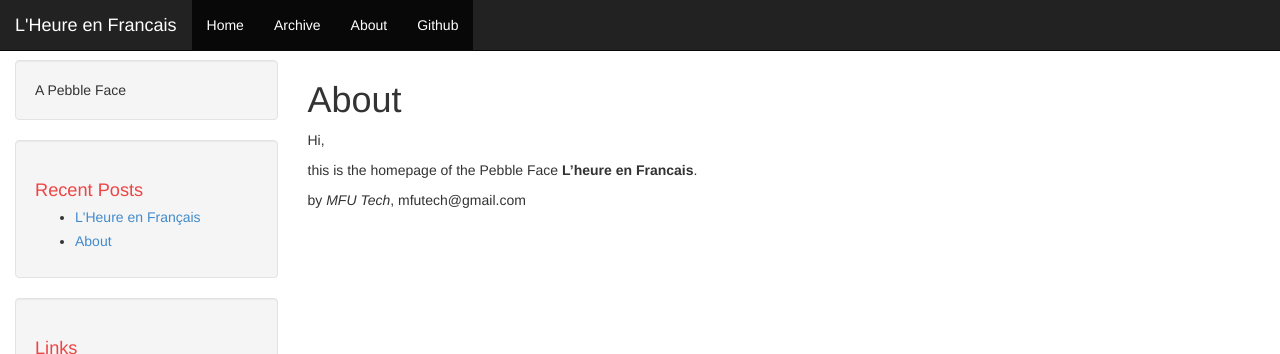
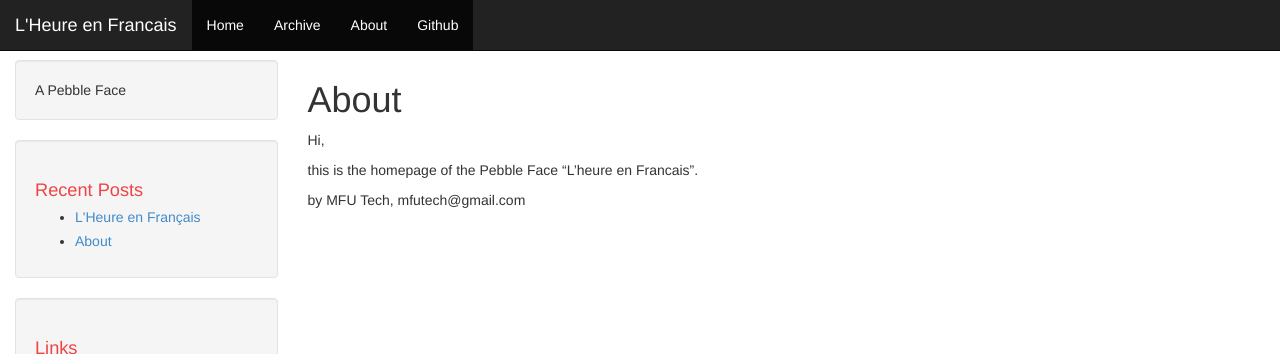
Before and after one commit to mfutech/PF_HeureEnFrancais, a Jekyll site: the page built from _posts/2015-02-01-about.md, in a window 1280 px wide. Shown: the top 354 px of the page. Built offline with Jekyll 4.4.1, drawn with Linux system fonts in a browser that asks for light colours; Markdown is read by kramdown in place of the engine named in the settings.

Commit message:
update 2015-02-18 22:47:53 +0100

```diff
--- a/_posts/2015-02-01-about.md
+++ b/_posts/2015-02-01-about.md
@@ -7,6 +7,6 @@
 
 Hi,
 
-this is the homepage of the Pebble Face __L'heure en Francais__.
+this is the homepage of the Pebble Face "L'heure en Francais".
 
-by *MFU Tech*, mfutech@gmail.com
+by MFU Tech, mfutech@gmail.com
```
Also changed, not shown: 6 other files.
